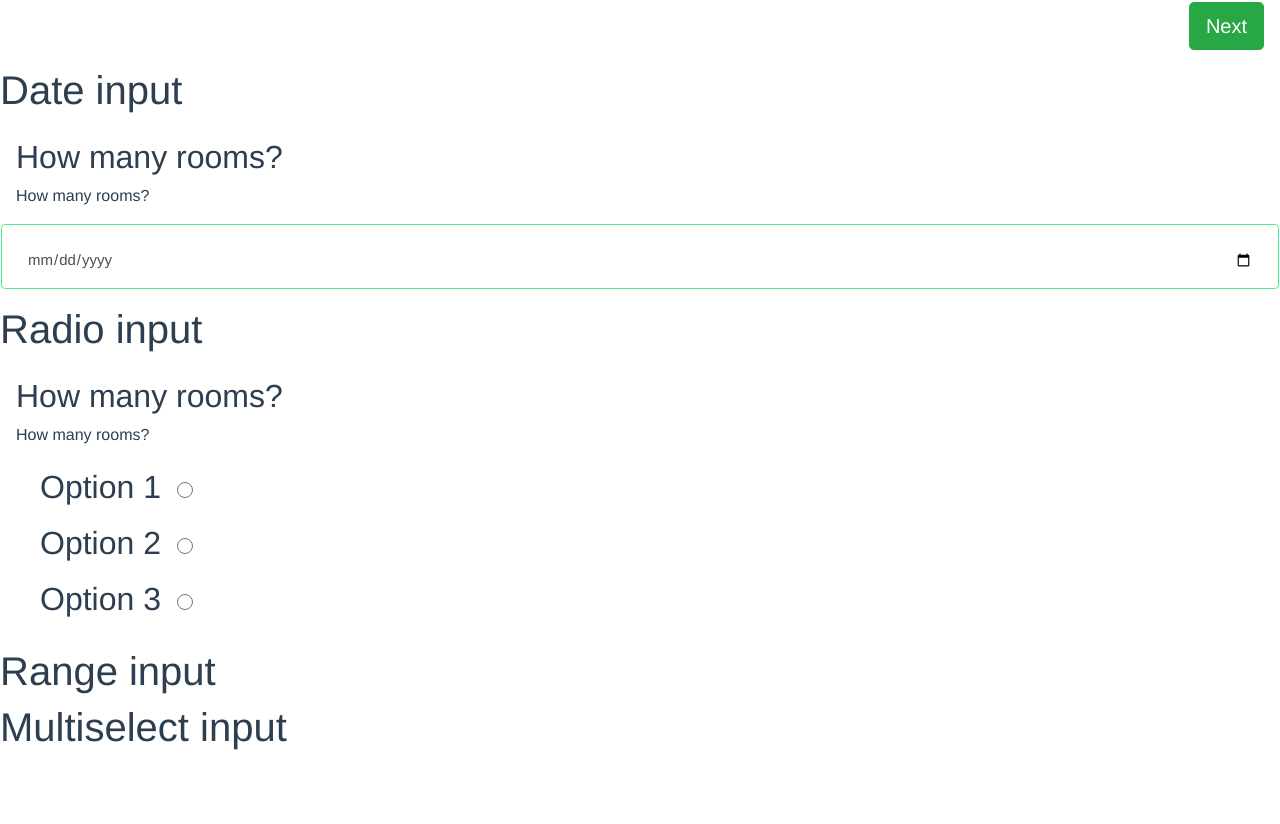
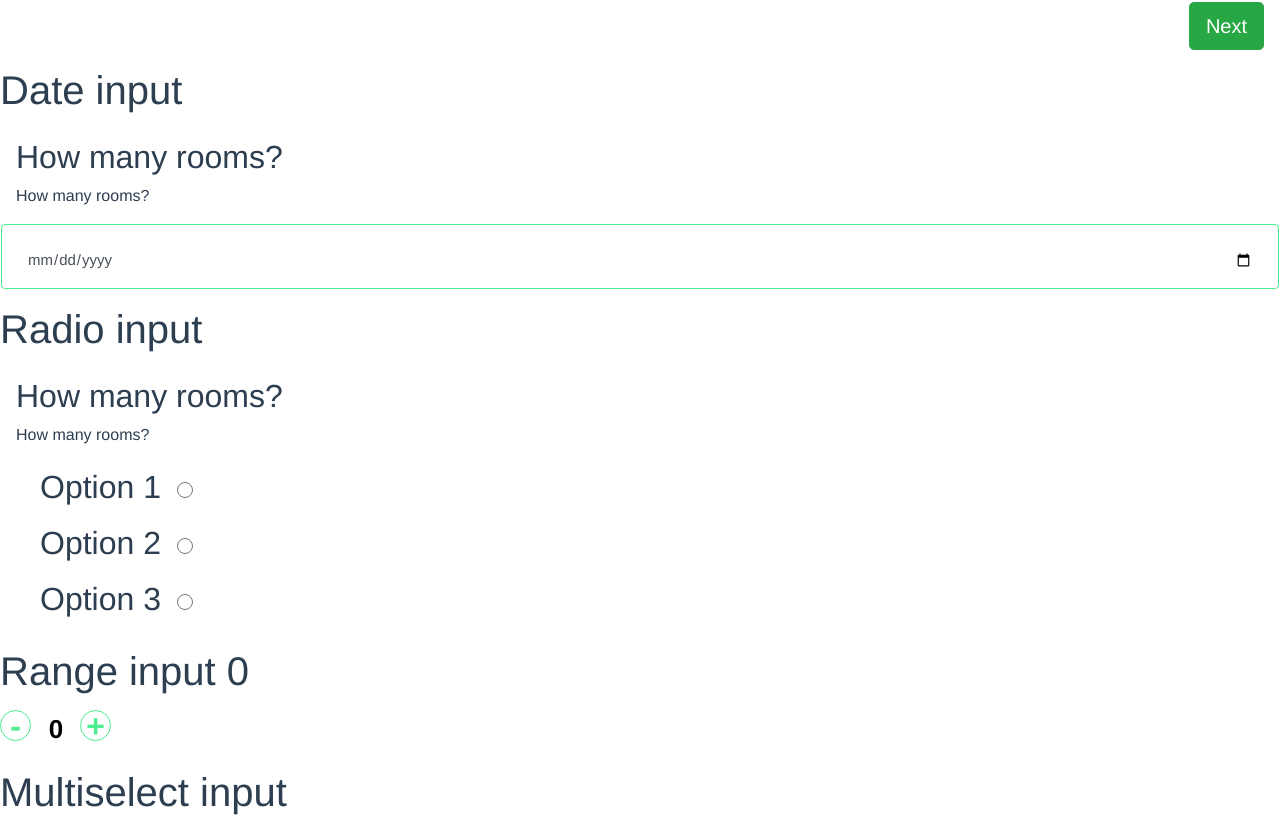
Before and after one commit to mirimadahmed/vue-quotation-calculator, a Vue app: page /#/ in a window 1280 px wide. Shown: the part 734-1558 px from the top of the page. Before the commit the page ends 1493 px from the top, so only its background shows below. Built offline with nearby package versions, Linux system fonts and the light colour scheme.

Commit message:
range input done

```diff
--- a/src/components/HelloWorld.vue
+++ b/src/components/HelloWorld.vue
@@ -15,8 +15,8 @@
     <DateInput v-model="dateInput" :settings="inputDef.services[0].subServices[0].questions[2]" />
     <h1>Radio input {{ radioInput }}</h1>
     <RadioInput v-model="radioInput" :settings="inputDef.services[0].subServices[0].questions[3]" />
-    <h1>Range input</h1>
-    <!-- <RangeInput /> -->
+    <h1>Range input {{ rangeInput }} </h1>
+    <RangeInput v-model="rangeInput" :settings="inputDef.services[0].subServices[0].questions[4]" />
     <h1>Multiselect input</h1>
     <!-- <MultiselectInput /> -->
   </div>
@@ -53,6 +53,7 @@ export default {
     return {
       textInput: "",
       radioInput: "",
+      rangeInput: 0,
       checkboxInput: [],
       dateInput: ""
     };
--- a/src/components/inputs/range-input.vue
+++ b/src/components/inputs/range-input.vue
@@ -1,29 +1,45 @@
 <template>
   <div class="quantity">
     <div class="input-group">
-      <input type="button" value="-" class="button-minus" variant="info" @click="decrement()" />
-      <input type="number" min="0.00" :value="quantity" max="5.00" class="quantity-field" />
-      <input type="button" value="+" class="button-plus" variant="info" @click="increment()" />
+      <input type="button" value="-" class="button-minus" variant="success" @click="decrement()" />
+      <input type="number" min="0.00" :value="local_value" max="5.00" class="quantity-field" />
+      <input type="button" value="+" class="button-plus" variant="success" @click="increment()" />
     </div>
   </div>
 </template>
 <script>
 export default {
-  name: "Quantity",
+  props: {
+    value: {
+      type: Number,
+      required: true
+    },
+    settings: {
+      type: Object,
+      required: true
+    }
+  },
   data() {
     return {
-      quantity: 1
+      local_value: this.value
     };
   },
   methods: {
     increment() {
-      if (this.quantity <= 4) {
-        this.quantity += 1;
+      if (this.local_value <= 4) {
+        this.local_value += 1;
       }
     },
     decrement() {
-      if (this.quantity !== 0) {
-        this.quantity -= 1;
+      if (this.local_value !== 0) {
+        this.local_value -= 1;
+      }
+    },
+  },
+  watch: {
+    local_value(val) {
+      if (val !== this.value) {
+        this.$emit("input", val);
       }
     }
   }
--- a/src/data/setup.json
+++ b/src/data/setup.json
@@ -1,18 +1,15 @@
 {
-    "services": [
-        {
+    "services": [{
         "type": "residential",
         "title": "How many rooms?",
         "icon": "",
         "heading": "",
         "subHeading": "",
-            "subServices": [
-                {
+        "subServices": [{
             "type": "carpet cleaning",
             "image": "",
             "isNew": false,
-                    "questions": [
-                        {
+            "questions": [{
                     "type": "text",
                     "requried": true,
                     "hasButton": true,
@@ -24,13 +21,11 @@
                     "tooltip": "",
                     "price": 20,
                     "hours": 0,
-                            "options": [
-                                {
+                    "options": [{
                         "title": "",
                         "subTitle": "",
                         "toolTip": "",
-                                    "questions": [
-                                        {
+                        "questions": [{
                             "type": "number",
                             "requried": true,
                             "title": "How many rooms?",
@@ -40,10 +35,8 @@
                             "price": 20,
                             "hours": 0,
                             "questions": []
-                                        }
-                                    ]
-                                }
-                            ]
+                        }]
+                    }]
 
                 },
                 {
@@ -55,8 +48,7 @@
                     "tooltip": "",
                     "price": 20,
                     "hours": 0,
-                            "options": [
-                                {
+                    "options": [{
                             "value": "1",
                             "image": "",
                             "label": "Option 1",
@@ -101,8 +93,7 @@
                     "tooltip": "",
                     "price": 20,
                     "hours": 0,
-                            "options": [
-                                {
+                    "options": [{
                             "value": "1",
                             "image": "",
                             "label": "Option 1",
@@ -128,12 +119,20 @@
                         }
                     ]
 
+                },
+                {
+                    "type": "range",
+                    "requried": true,
+                    "title": "How many rooms?",
+                    "subTitle": "How many rooms?",
+                    "image": "",
+                    "tooltip": "",
+                    "price": 20,
+                    "hours": 0
                 }
             ]
-                }
-            ]
-        }
-    ],
+        }]
+    }],
     "postCodeMapping": {
         "ABC123": 100,
         "ABC124": 40,
```
Lines whose indentation alone changed are shown as unchanged.
